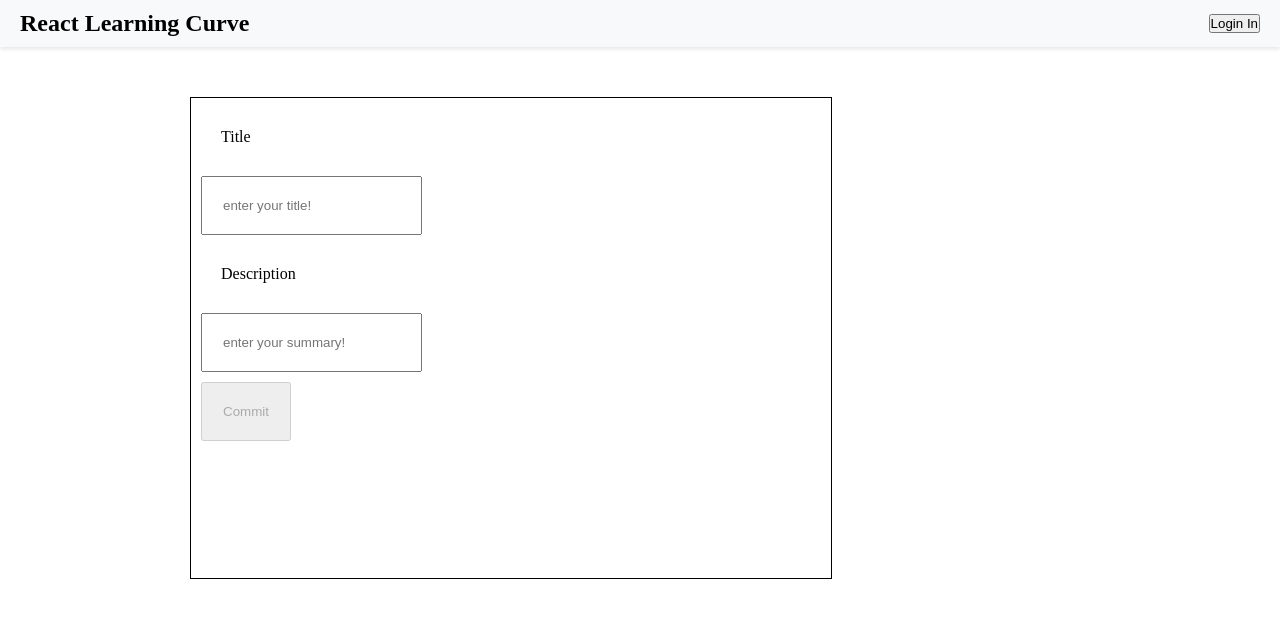
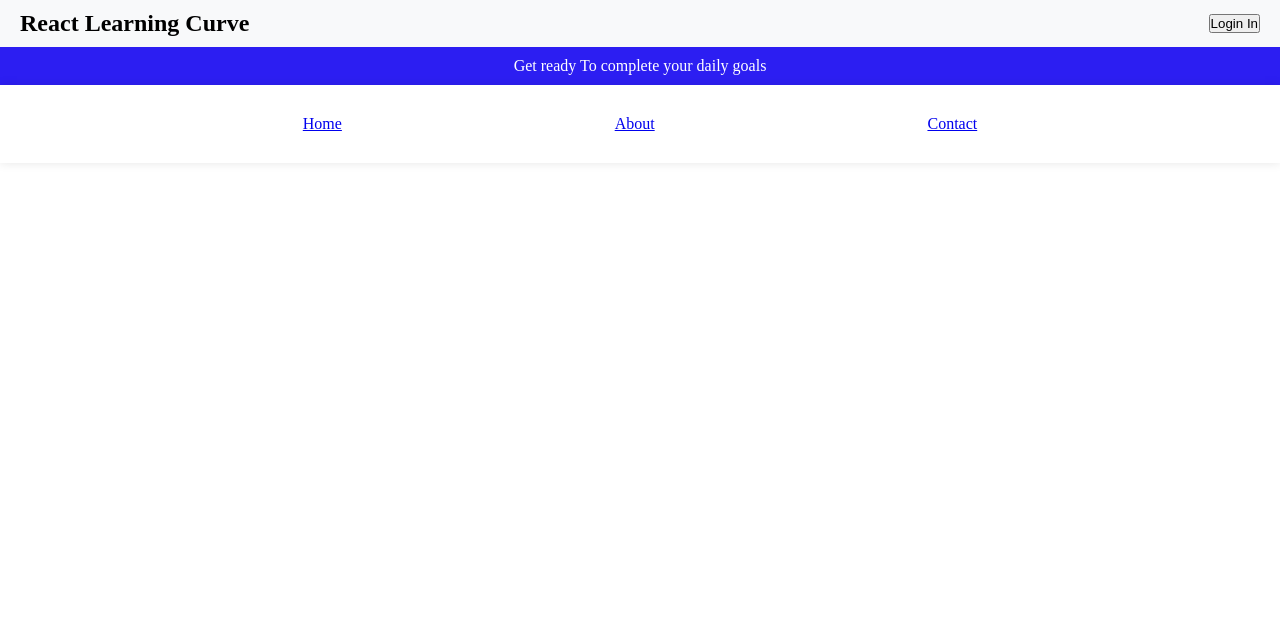
Before and after one commit to Dope-Otaku/React_learning, a React (Vite) app in the folder learn/: page / in a window 1280 px wide. Shown: the top 618 px of the page. Built offline with nearby package versions, Linux system fonts and the light colour scheme.

Commit message:
learned about routing old vs new without reloading the page

```diff
--- a/learn/package.json
+++ b/learn/package.json
@@ -11,7 +11,8 @@
   },
   "dependencies": {
     "react": "^18.3.1",
-    "react-dom": "^18.3.1"
+    "react-dom": "^18.3.1",
+    "react-router-dom": "^6.25.0"
   },
   "devDependencies": {
     "@types/react": "^18.3.3",
--- a/learn/src/App.css
+++ b/learn/src/App.css
@@ -17,3 +17,15 @@ h1{
   box-shadow: 0 2px 4px rgba(0,0,0,0.1);
 
 }
+
+.contact{
+  background-color: blue;
+  width: 100%;
+  height: 100vh;
+}
+
+.about{
+  background-color: red;
+  width: 100%;
+  height: 100vh;
+}
--- a/learn/src/App.jsx
+++ b/learn/src/App.jsx
@@ -1,17 +1,28 @@
 import "./App.css";
 import Navbar from "./learning_comp/Navbar";
+import Main from "./learning_comp/Routing/Main";
+import About from "./learning_comp/Routing/About";
+import Contact from "./learning_comp/Routing/Contact";
+import { BrowserRouter, Route, Routes } from "react-router-dom";
 // import Props from "./learning_comp/Props";
 // import Home from "./learning_comp/Home";
-import TodoL from "./learning_comp/Todo/TodoL";
+// import TodoL from "./learning_comp/Todo/TodoL";
 
 function App() {
   return (
-    <>
+    <BrowserRouter>
       <Navbar />
-      <TodoL />
+      {/* <TodoL /> */}
       {/* <Home /> */}
       {/* <Props /> */}
-    </>
+
+      <Routes>
+        <Route path="/" element={<Main />}/>
+        <Route path="/contact" element={<Contact />}/>
+        <Route path="/about" element={<About />}/>
+      </Routes>
+
+    </BrowserRouter>
   );
 }
 
--- /dev/null
+++ b/learn/src/learning_comp/Routing/About.jsx
@@ -0,0 +1,5 @@
+const About = () => {
+  return <div className="about">About</div>;
+};
+
+export default About;
--- /dev/null
+++ b/learn/src/learning_comp/Routing/Contact.jsx
@@ -0,0 +1,5 @@
+const Contact = () => {
+  return <div className="contact">Contact</div>;
+};
+
+export default Contact;
--- /dev/null
+++ b/learn/src/learning_comp/Routing/Main.css
@@ -0,0 +1,4 @@
+.header:hover{
+    background-color: rgb(255, 56, 109);
+    border: 1px solid black;
+}
--- /dev/null
+++ b/learn/src/learning_comp/Routing/Main.jsx
@@ -0,0 +1,39 @@
+import "./Main.css";
+import { Link } from "react-router-dom";
+
+const styling = {
+  backgroundColor: "rgb(44,30,242)",
+  color: "white",
+  padding: 10,
+  textAlign: "center",
+};
+
+const stylingIn = {
+  backgroundColor: "rgb(255,255,255)",
+  color: "white",
+  padding: 30,
+  textAlign: "center",
+  display: "flex",
+  justifyContent: "space-evenly",
+  boxShadow: "0 0 10px rgba(0,0,0,0.1)",
+};
+
+const Main = () => {
+  return (
+    <>
+      <nav style={styling}>Get ready To complete your daily goals</nav>
+      <div className="header" style={stylingIn}>
+        {/* this is the traditional way of routing but it falsifies the spa property so that's why we use Link tag from r-r-d */}
+        {/* <a href="/">Home</a>
+        <a href="/about">About</a>
+        <a href="/contact">Contact</a> */}
+        {/* this is using Link tag */}
+        <Link to="/">Home</Link>
+        <Link to="/about">About</Link>
+        <Link to="/contact">Contact</Link>
+      </div>
+    </>
+  );
+};
+
+export default Main;
```
Also changed, not shown: 1 other file (tests, documents, lock files or other folders).
